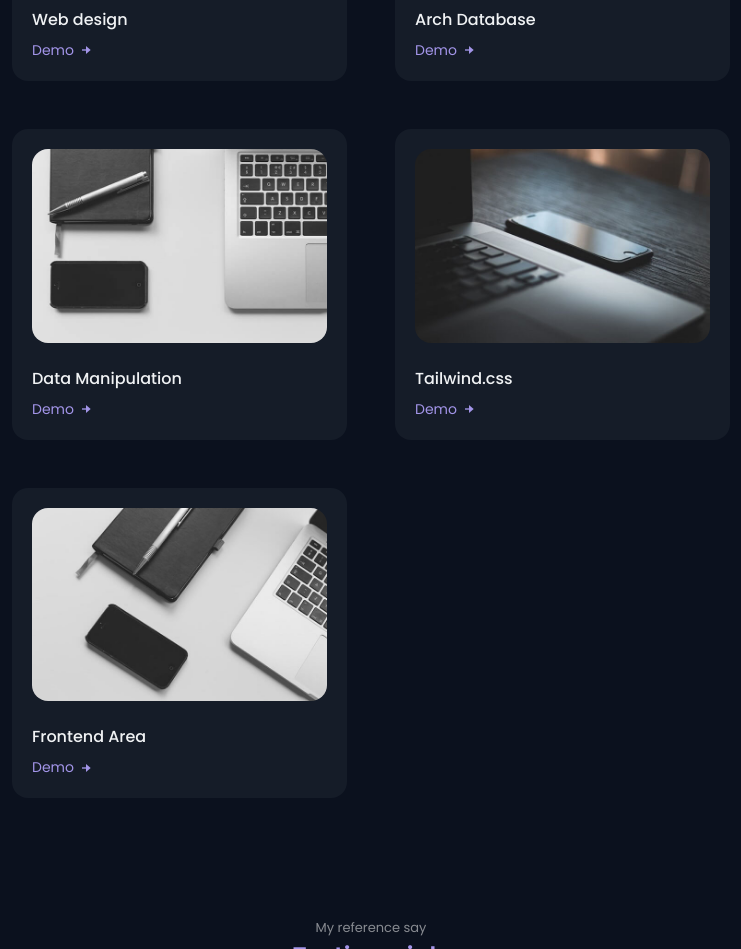
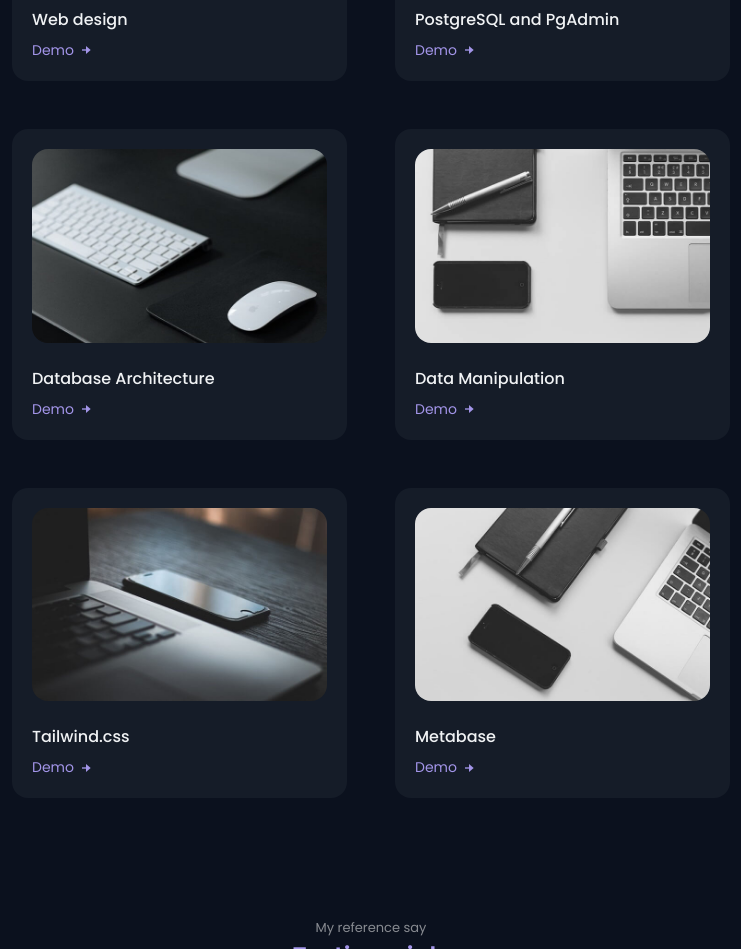
Before and after one commit to yusufinc/web-sitem, a plain HTML site: page index.html in a window 1280 px wide. Shown: the part 3320-4269 px from the top of the page, without its empty margins (269-1010 px from the left). Drawn offline with nearby package versions, Linux system fonts and the light colour scheme.

Commit message:
review recent work

```diff
--- a/index.html
+++ b/index.html
@@ -540,7 +540,17 @@
           <div class="work__card mix database">
             <img src="assets/img/work2.jpg" alt="" class="work__img" />
 
-            <h3 class="work__title">Arch Database</h3>
+            <h3 class="work__title">PostgreSQL and PgAdmin</h3>
+
+            <a href="#" class="work__button">
+              Demo
+              <i class="bx bxs-right-arrow-alt service__icon work__icon"></i
+            ></a>
+          </div>
+          <div class="work__card mix database">
+            <img src="assets/img/work2.jpg" alt="" class="work__img" />
+
+            <h3 class="work__title">Database Architecture</h3>
 
             <a href="#" class="work__button">
               Demo
@@ -573,7 +583,7 @@
           <div class="work__card mix datavisualization">
             <img src="assets/img/work5.jpg" alt="" class="work__img" />
 
-            <h3 class="work__title">Frontend Area</h3>
+            <h3 class="work__title">Metabase</h3>
 
             <a href="#" class="work__button">
               Demo
```
